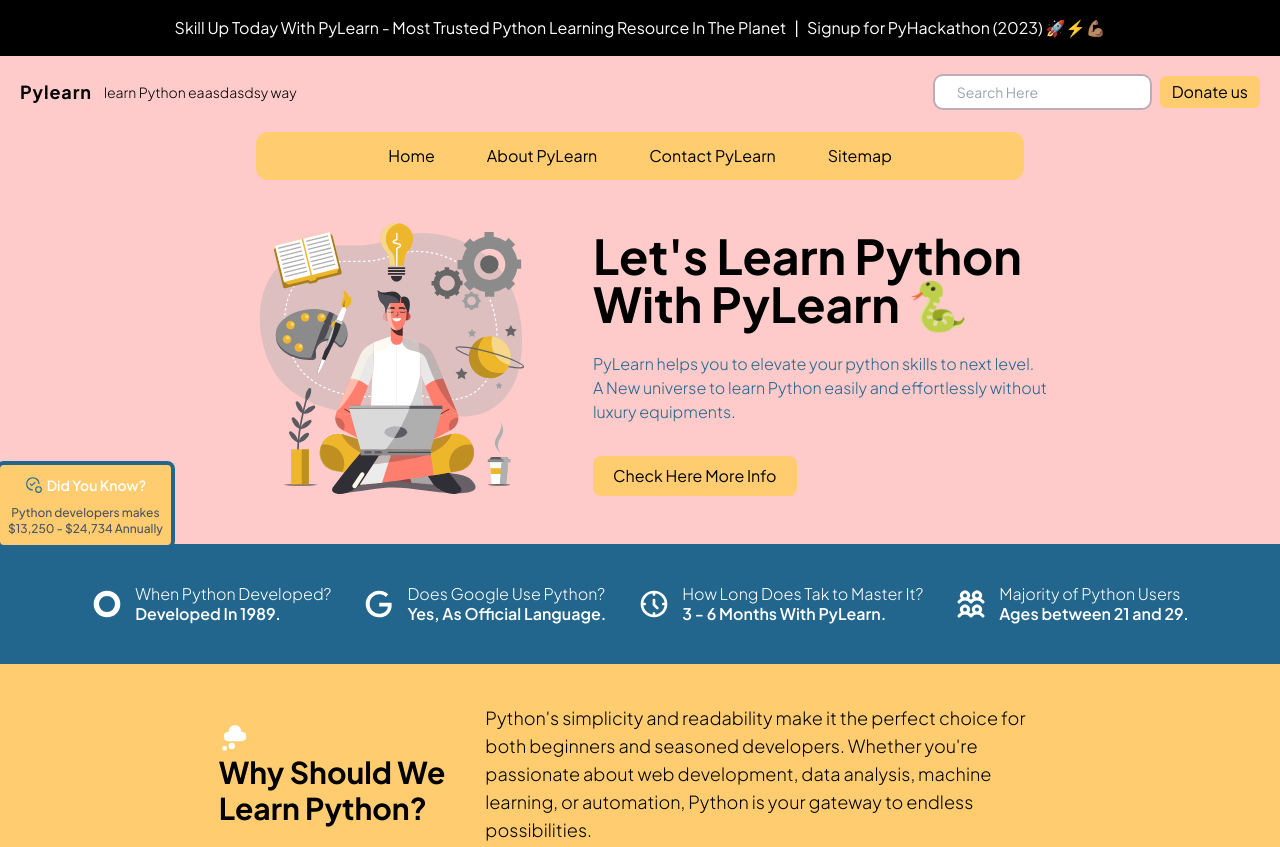
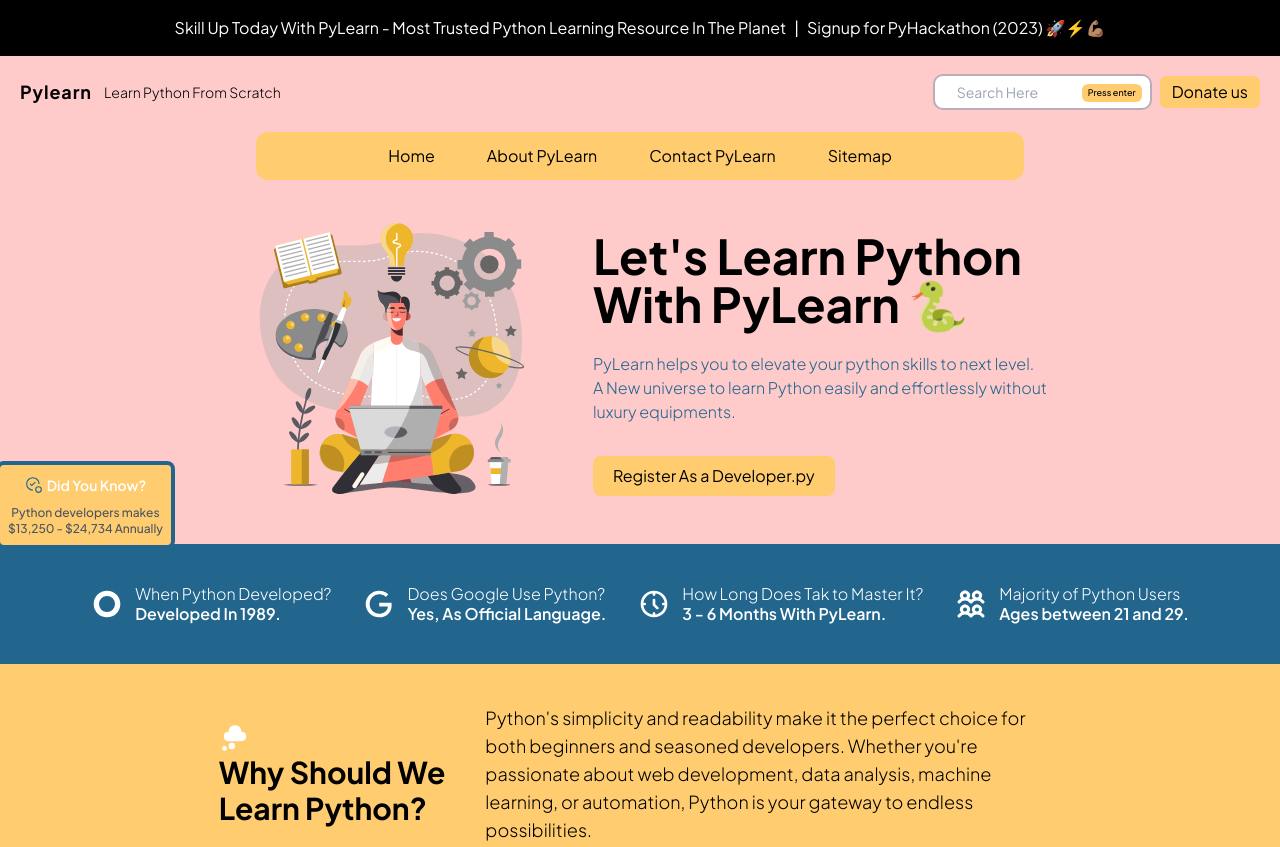
Before and after one commit to mshajid/pylearn-landing-page, a website built with Vite: page index.html in a window 1280 px wide. Shown: the top 847 px of the page. Built offline with nearby package versions, Linux system fonts and the light colour scheme.

Commit message:
Minor UI changes

```diff
--- a/index.html
+++ b/index.html
@@ -27,15 +27,18 @@
         <div class="flex justify-between">
           <div class="flex items-center gap-x-3">
             <span class="font-bold text-lg tracking-wider">Pylearn</span>
-            <span class="font-light text-sm">learn Python eaasdasdsy way</span>
+            <span class="font-light text-sm">Learn Python From Scratch</span>
           </div>
           <div class="flex items-center gap-x-3">
-            <div>
+            <div class="relative">
               <input
                 type="text"
                 placeholder="Search Here"
                 class="py-1 px-5 text-sm outline-none rounded-md ring-2 ring-offset-2 ring-[#22668D]/30 focus:ring-[#22668D]/100 hover:ring-[#22668D]/100"
               />
+              <div class="absolute top-0 right-0 p-1.5 flex">
+                <a class="px-1.5 py-0.5 text-[9px] bg-[#FFCC70] rounded-md font-medium cursor-pointer text-black hover:bg-[#22668D] hover:text-white">Press enter</a>
+              </div>
             </div>
             <div>
               <button
@@ -97,7 +100,7 @@
                 title="Start learning today"
                 class="bg-[#FFCC70] px-5 py-2 rounded-lg hover:bg-[#22668D] hover:text-white"
               >
-                Check Here More Info
+                Register As a Developer.py
               </button>
             </div>
           </div>
```
